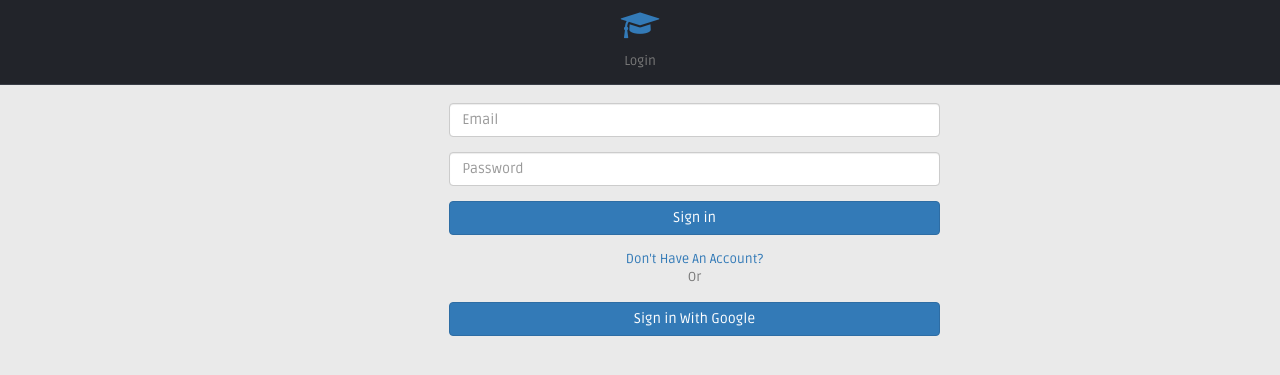
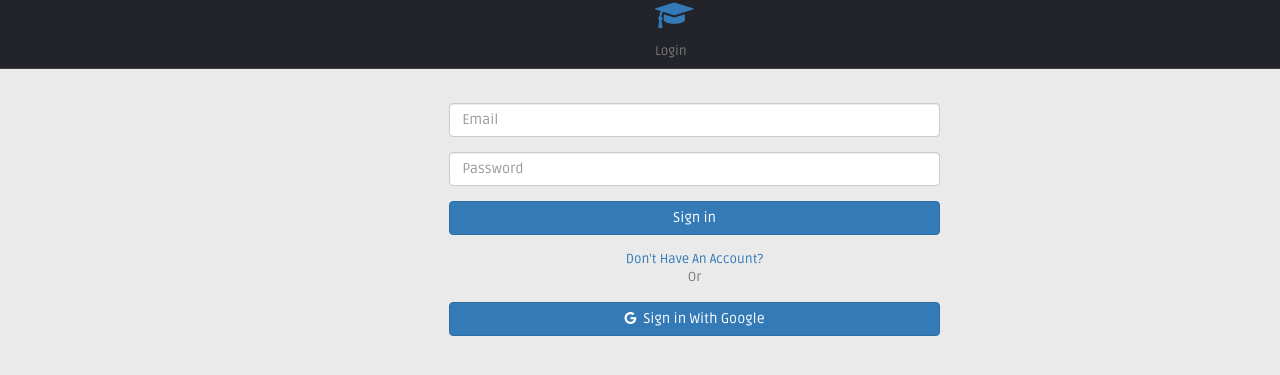
Before and after one commit to 6Ro0T/Flipr-Hackathon, a PHP site: page / in a window 1280 px wide. Shown: the top 375 px of the page. Run offline with PHP 8.4, Linux system fonts and the light colour scheme; some libraries are stand-ins or nearby versions.

Commit message:
small changes

```diff
--- a/index.php
+++ b/index.php
@@ -27,9 +27,11 @@
 
 </head>
 <body class="font-muli theme-cyan gradient">
-  <header class="header black-bg" style="height: 85px;">
-    <div class="text-center">
-                    <a class="header-brand" href="index.php"><i class="fa fa-graduation-cap brand-logo" style="font-size: 30px; margin-top: 10px;"></i></a>
+
+  <header class="header black-bg">
+    <div class="col-md-5 offset-md-6">
+                    <a class="header-brand" href="index.php"><i class="fa fa-graduation-cap brand-logo" style="font-size: 30px;"></i></a>
+
                     <div class="card-title mt-3"> Login</div>
 
                 </div>
@@ -70,7 +72,8 @@
 
                 <div class=" ">
                 <a href="google.php" class="btn btn-primary btn-block" >
-                 Sign in With Google
+                 <i class="fa fa-google" aria-hidden="true"></i>&nbsp Sign in With Google
+
                </a>
                </div>
 
```
Also changed, not shown: register.php (+1 -10 lines).
